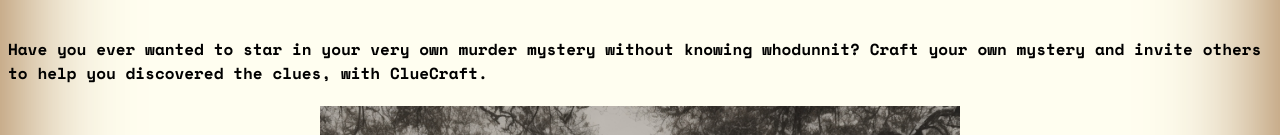
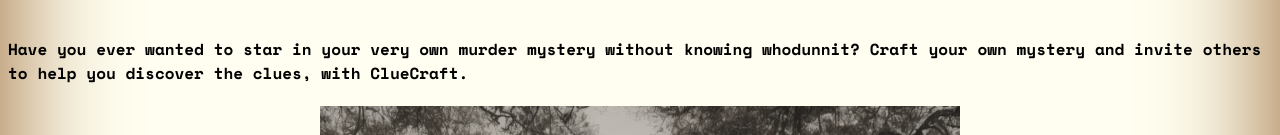
Before and after one commit to datadev23/torpisoul.github.io, a plain HTML site: page index.html in a window 1280 px wide. Shown: the part 315-450 px from the top of the page. Drawn offline with nearby package versions, Linux system fonts and the light colour scheme; a web font is replaced by a local one.

Commit message:
Update index.html
typo

```diff
--- a/index.html
+++ b/index.html
@@ -19,7 +19,7 @@
         <div>
             <h1 class="title">ClueCraft</h1>
             <h2 class="subtitle">A classic murder mystery, with a modern twist!</h2>
-            <h4 class="main-paragraph">Have you ever wanted to star in your very own murder mystery without knowing whodunnit? Craft your own mystery and invite others to help you discovered the clues, with ClueCraft.</h4>
+            <h4 class="main-paragraph">Have you ever wanted to star in your very own murder mystery without knowing whodunnit? Craft your own mystery and invite others to help you discover the clues, with ClueCraft.</h4>
         </div>
 
         <div>
```
